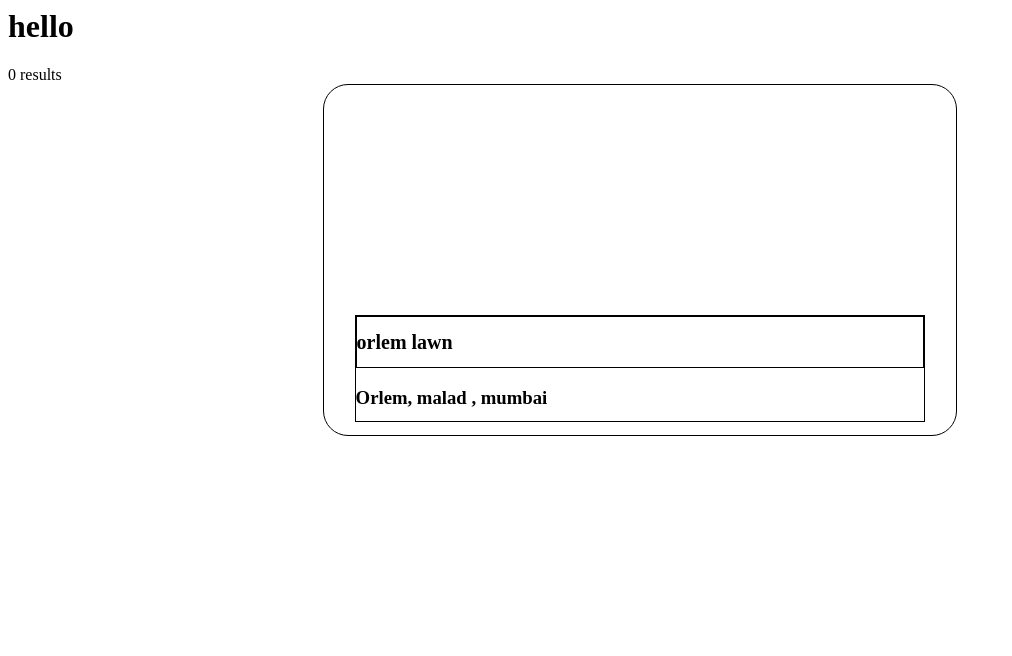
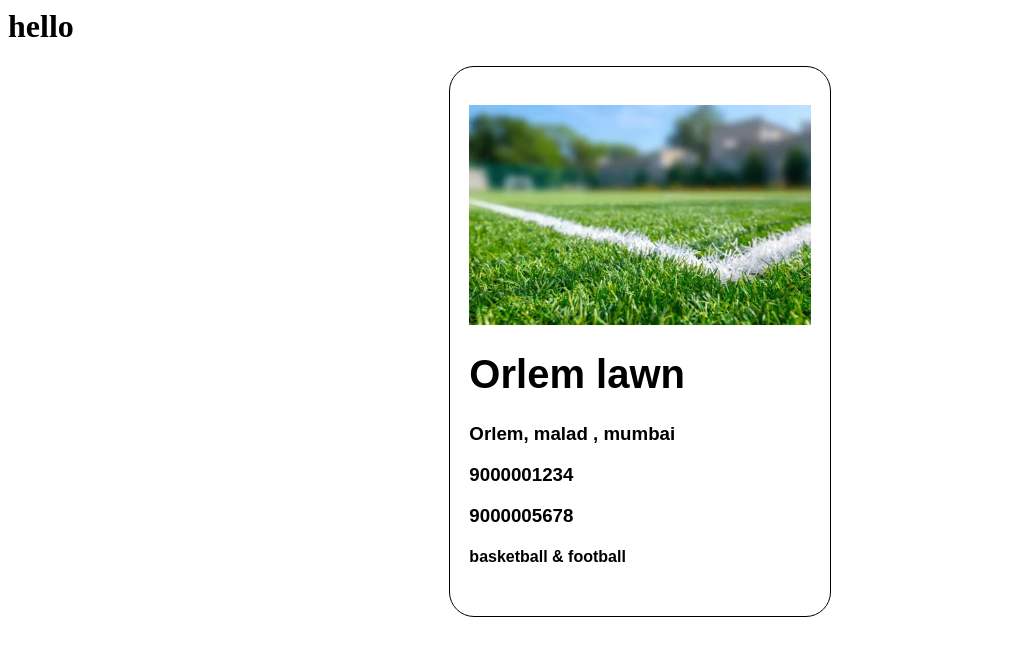
Before and after one commit to lohiaparth/Turfapp, a PHP site: page /secondarypages/findmatch.php in a window 1280 px wide. Shown: the top 656 px of the page, without its empty margins (0-1012 px from the left). Run offline with PHP 8.4, Linux system fonts and the light colour scheme; data that the repository does not hold is empty.

Commit message:
find match css

```diff
--- a/secondarypages/findmatch.css
+++ b/secondarypages/findmatch.css
@@ -1,25 +1,35 @@
+@import url('https://fonts.googleapis.com/css2?family=Montserrat:wght@500&display=swap');
 .turf-box{
     border: 1px solid black;
     border-radius: 25px;
     margin: auto;
-    width: 50%;
-    height: 350px;
+    width: 30%;
+    height: 70%;
     display: flex;
     /* text-align: center; */
 }
 .turf-details{
-    margin: auto;
-    margin-top: 230px;
+    margin-left: 5%;
+    margin-right: 5%;
+    margin-top: 10%;
     width: 90%;
-    height: 30%;
-    overflow: hidden;
-    border: 1px solid black;
+    height: 100%;
+    font-family: Arial, Helvetica, sans-serif;
+    /* display: flex; */
+    /* overflow: hidden; */
+    /* border: 1px solid black; */
 
 
 }
-
-.turf-name{
-    border: 1px solid black;
-    font-size: 10px;
+.img_size{
+    height: 40%;
+    width: 100%;
+    display: flex;
 
 }
+.turf-name{
+    /* border: 1px solid black; */
+    font-size: 20px;
+    font-family: Arial, Helvetica, sans-serif;
+
+}
--- a/secondarypages/findmatch.php
+++ b/secondarypages/findmatch.php
@@ -14,13 +14,18 @@ require_once("config.php");
     <h1>hello</h1>
 
     <?php
-    require("findmatchprocess.php");
+    // require("findmatchprocess.php");
     ?>
     <div class="turf-box">
-        <img src="" alt=""> <!-- turf image -->
+        <!-- <div class="img">
+            <img src="Bg4.webp" alt="" class="img_size"> turf image -->
+        <!-- </div> -->
         <div class="turf-details">
+            <div class="img">
+                <img src="Bg4.webp" alt="" class="img_size"> <!-- turf image -->
+            </div>
             <div class="turf-name">
-                <h1>orlem lawn</h1>
+                <h1>Orlem lawn</h1>
             </div>
             <div class="turf-address">
                 <!-- turf address -->
@@ -32,7 +37,7 @@ require_once("config.php");
             </div>
             <div class="turf-sports">
                 <!-- turf sports -->
-                <h4>basketball</h4><h4>football</h4>
+                <h4>basketball & football</h4>
             </div>
         </div>
     </div>
```
Also changed, not shown: secondarypages/Bg4.webp (added).
